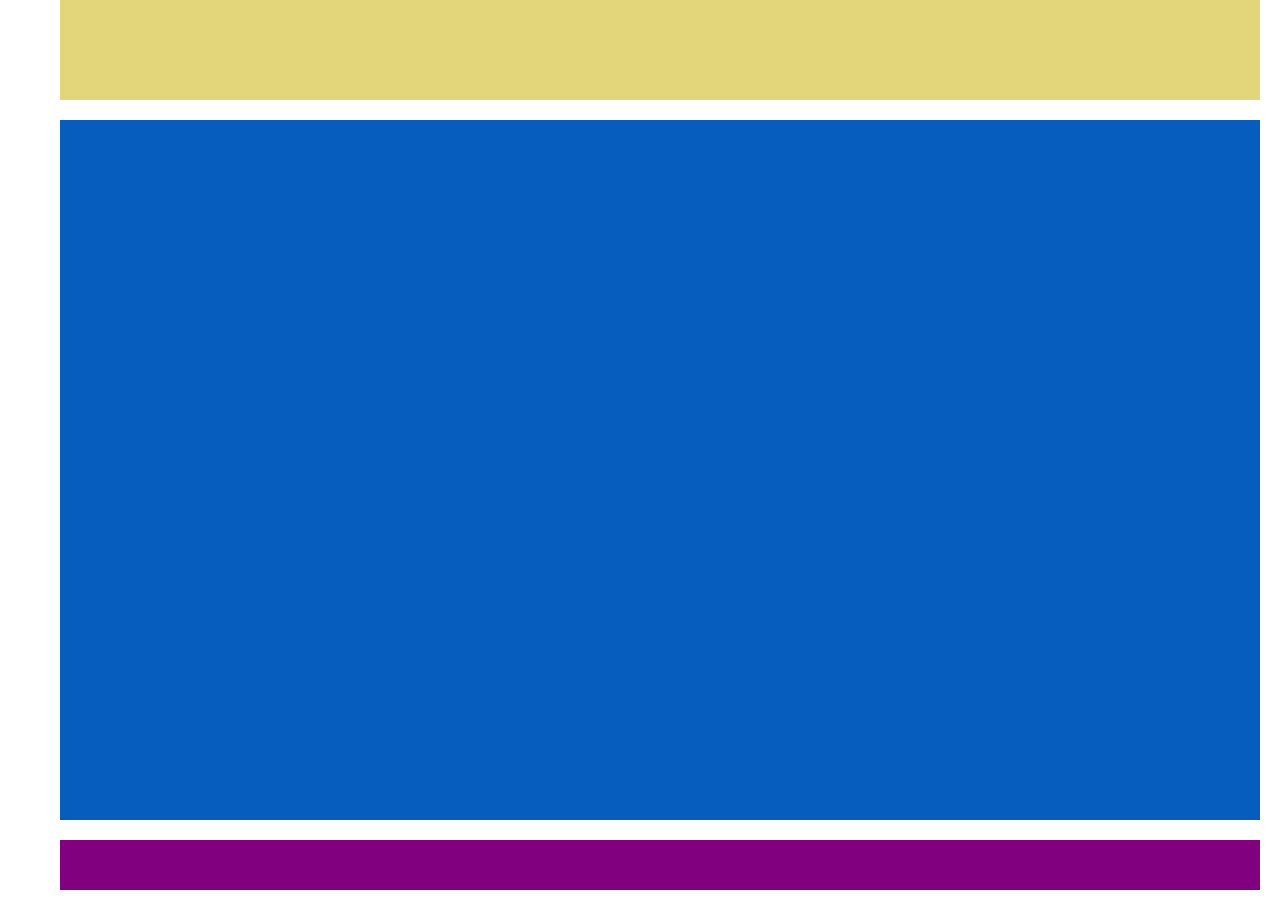
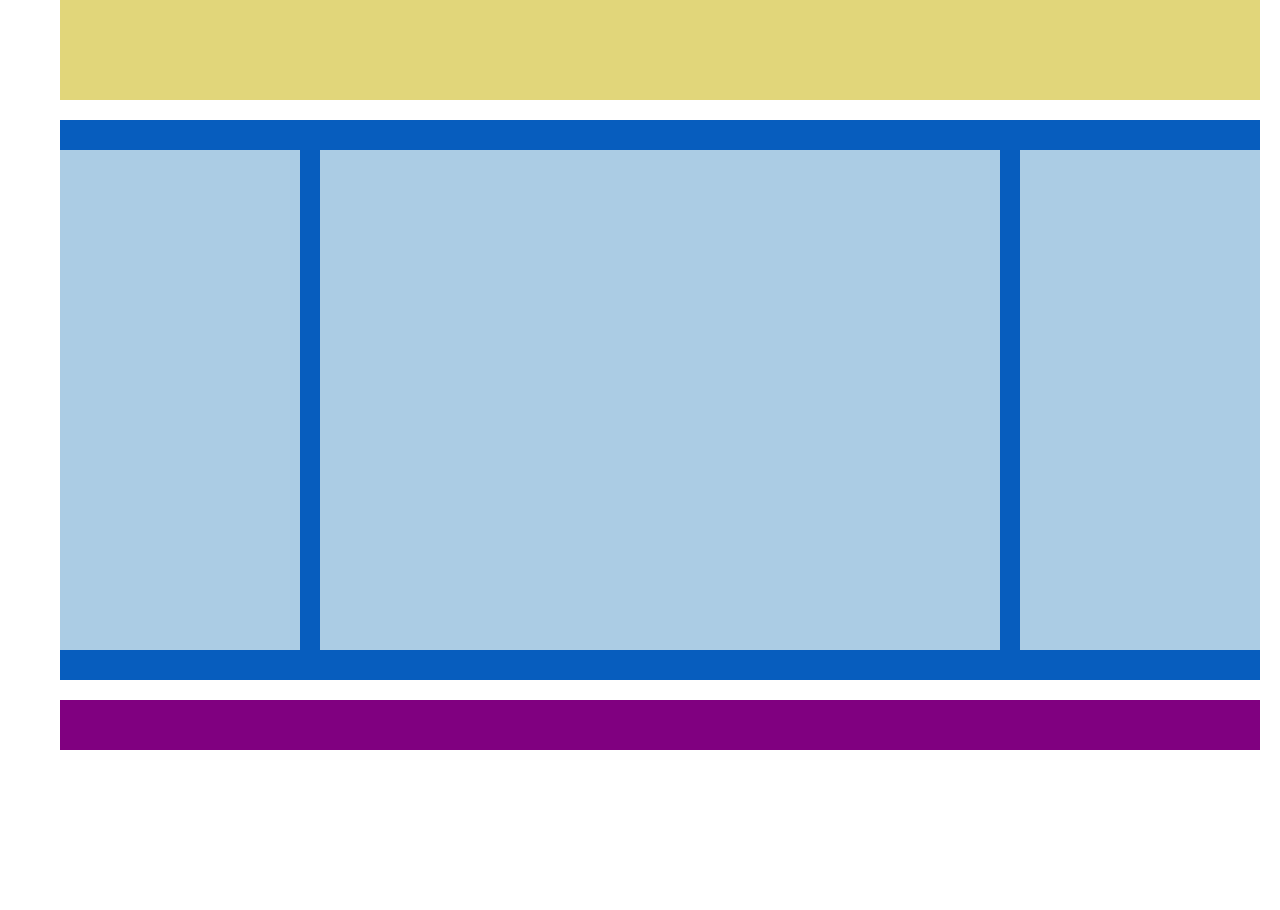
Before and after one commit to CapRex46/htmlcss-struttura-wp, a plain HTML site: page index.html in a window 1280 px wide. Shown: the part 640-1550 px from the top of the page. After the commit the page ends 1410 px from the top, so only its background shows below. Drawn offline with Linux system fonts and the light colour scheme.

Commit message:
versione corretta

```diff
--- a/index.html
+++ b/index.html
@@ -9,12 +9,24 @@
 
 </head>
 <body>
-    <div class="pagina">
+    <div class="container">
         <header></header>
         <div class="yelbox"></div>
-        <div class="container">
-           <div class="blubox"></div>
-        </div>
+        <main>
+            <div class="row">
+                <div class="fl col-left">
+                    <div class="col-content"></div>
+                </div>
+                <div class="fl col-center">
+                    <div class="col-content"></div>
+                </div>
+                <div class="fl col-right">
+                    <div class="col-content"></div>
+                </div>
+            </div>
+        </main>
+
+
 
         <footer></footer>
     </div>
--- a/style.css
+++ b/style.css
@@ -3,6 +3,17 @@
     padding: 0;
     box-sizing: border-box;
 }
+
+.fl {
+    float: left;
+}
+
+.row::after {
+    content: "";
+    display: table;
+    clear: both;
+}
+
 
 header{
     width: 1200px;
@@ -11,7 +22,9 @@ header{
     margin: 20px;
 }
 
-.pagina {
+
+
+.container {
     width: 1200px;
     background-color: rgb(255, 255, 255);
     margin: 0 auto;
@@ -26,19 +39,31 @@ header{
     margin: 20px;
 }
 
-.container{
+main{
     width: 1200px;
-    height: 700px;
     background-color: rgb(7, 93, 190);
-    padding: 50px;
+    padding: 30px 0;
     margin: 20px;
 }
 
-.blubox{
-    width: 1200px;
-    background-color: #E579E6;
-    padding-left: 50px;
-    float: left;
+
+
+.col-left{
+    width: 20%;
+}
+
+.col-center{
+    width: 60%;
+    padding: 0 20px;
+}
+
+.col-right{
+    width: 20%;
+}
+
+.col-content {
+    height: 500px;
+    background: #abcce4
 }
 
 footer{
```
